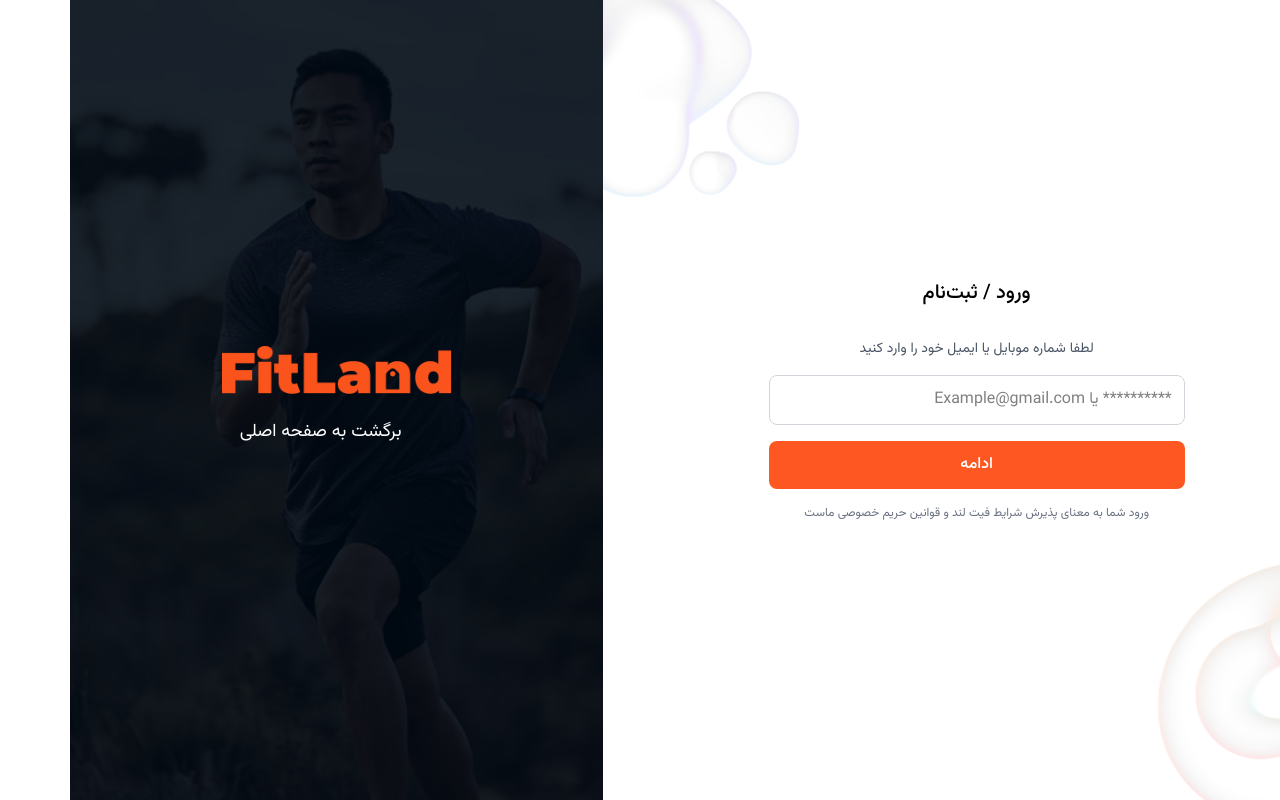
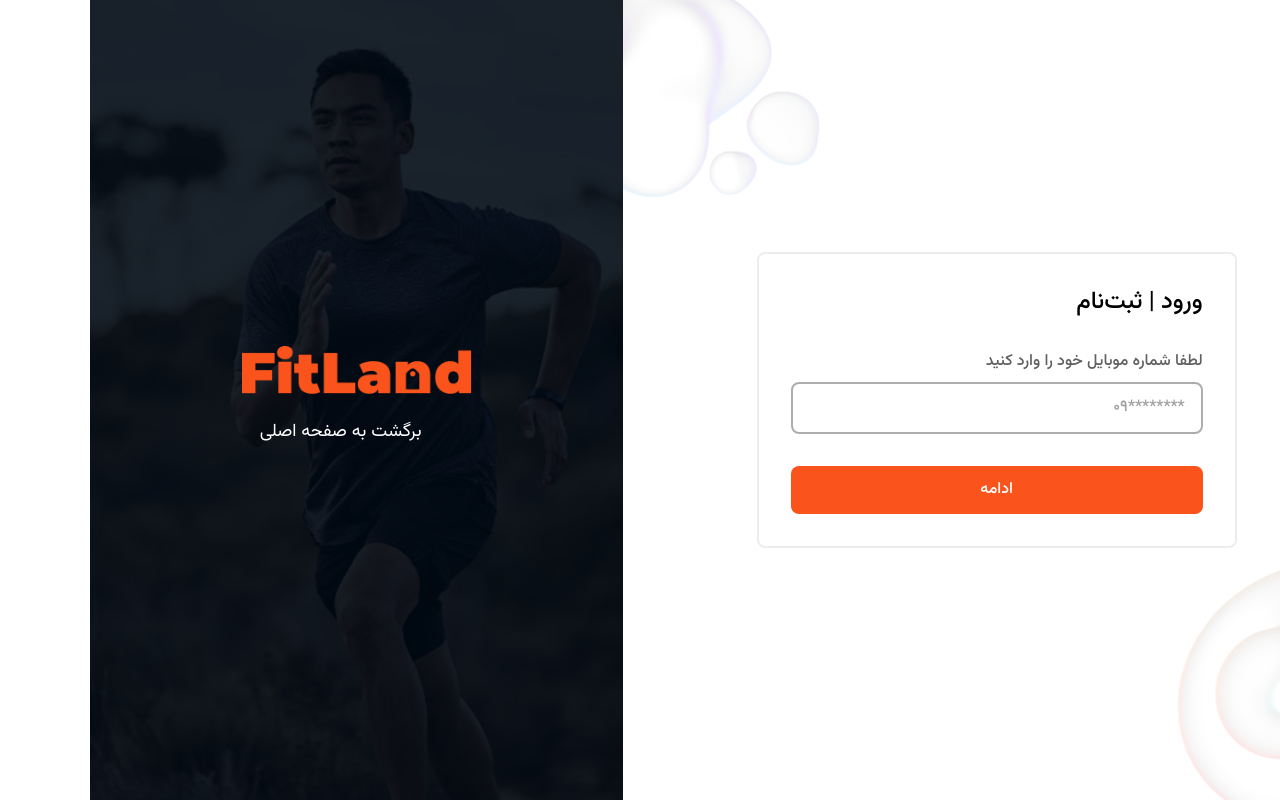
Before and after one commit to mrhosseinsalari/FitLand-Shop, a Next.js app: page /auth in a window 1280 px wide. Built offline with nearby package versions, Linux system fonts and the light colour scheme; some icons are missing.

Commit message:
feat: develop login-form UI

```diff
--- a/src/app/(user)/auth/page.jsx
+++ b/src/app/(user)/auth/page.jsx
@@ -4,34 +4,25 @@ export const metadata = {
 
 function AuthPage() {
   return (
-    <div className="w-full">
-      <h2 className="text-center text-xl mb-8 font-medium">ورود / ثبت‌نام</h2>
-
-      <p className="text-center text-sm mb-4 text-gray-600">
-        لطفا شماره موبایل یا ایمیل خود را وارد کنید
-      </p>
-
-      {/* Login Form */}
-      <form className="space-y-4">
-        <input
-          type="text"
-          placeholder="********** یا Example@gmail.com"
-          className="w-full p-3 border border-gray-300 rounded-lg text-right"
-          dir="rtl"
-        />
-
-        <button
-          type="submit"
-          className="w-full bg-[#FF5722] text-white py-3 rounded-lg font-medium"
-        >
+    <div className="w-full border-2 border-neutral-200 py-8 px-6 lg:px-8 rounded-lg">
+      <h2 className="text-lg mb-8 font-semibold lg:text-2xl lg:font-medium">
+        ورود | ثبت‌نام
+      </h2>
+      <form className="space-y-8">
+        <div className="text-sm font-medium lg:text-base">
+          <label className="mb-2 block text-neutral-700">
+            لطفا شماره موبایل خود را وارد کنید
+          </label>
+          <input
+            type="text"
+            placeholder="********۰۹"
+            className="textField__input"
+          />
+        </div>
+        <button type="submit" className="btn btn--primary w-full">
           ادامه
         </button>
       </form>
-
-      {/* Terms and Conditions */}
-      <p className="text-center text-xs text-gray-500 mt-4">
-        ورود شما به معنای پذیرش شرایط فیت لند و قوانین حریم خصوصی ماست
-      </p>
     </div>
   );
 }
--- a/src/app/(user)/layout.jsx
+++ b/src/app/(user)/layout.jsx
@@ -12,7 +12,7 @@ function Layout({ children }) {
           size={200}
           className="top-0 left-0"
         />
-        <div className="max-w-md mx-auto px-4 mb-10 lg:mb-0">
+        <div className="max-w-md lg:max-w-lg mx-auto px-4 mb-10 lg:mb-0">
           <div className="flex justify-between items-center mt-3 mb-24 lg:hidden">
             <MoveBack />
           </div>
--- a/src/styles/globals.css
+++ b/src/styles/globals.css
@@ -54,6 +54,20 @@
   padding-inline: 1rem;
 }
 
+@layer components {
+  .textField__input {
+    @apply w-full border-2 border-neutral-500 text-neutral-800 rounded-lg
+    px-4 py-3 hover:border-neutral-800 focus:border-neutral-800 transition-all
+    duration-300 ease-out focus:shadow-lg focus:shadow-neutral-300;
+  }
+  .btn {
+    @apply px-2 py-3 rounded-lg font-medium transition-all duration-300;
+  }
+  .btn--primary {
+    @apply bg-primary-main hover:bg-primary-600 text-white;
+  }
+}
+
 * {
   box-sizing: border-box;
   scroll-behavior: smooth;
```
